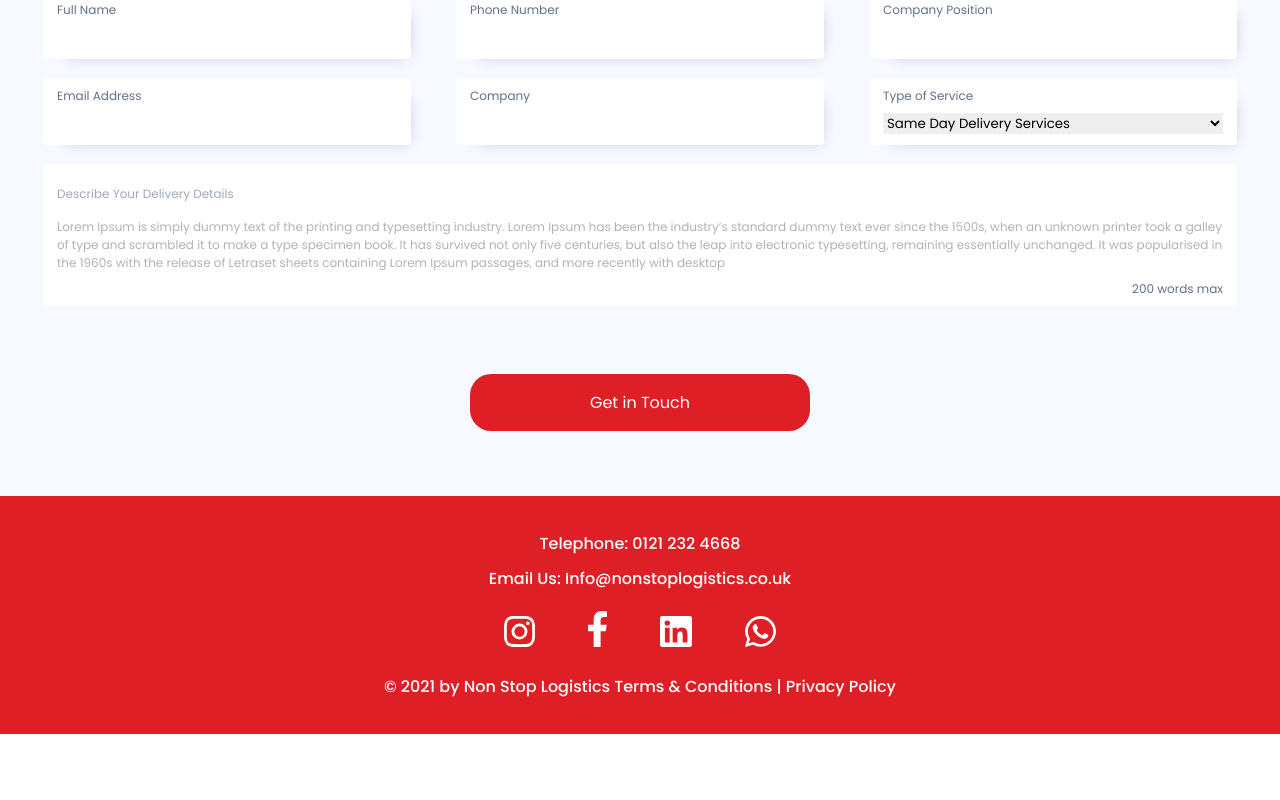
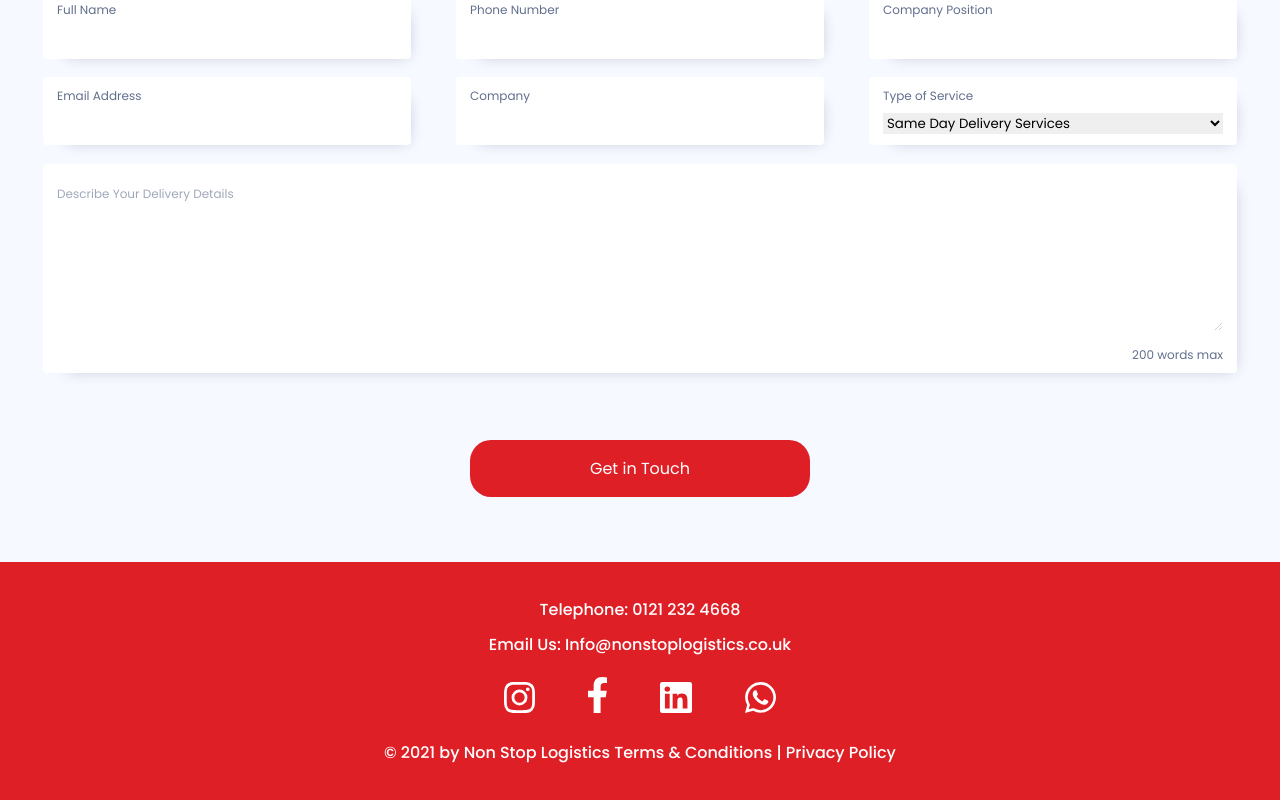
Before and after one commit to juanmafla/final_vue-sass, a Vue app: page / in a window 1280 px wide. Shown: the part 1874-2674 px from the top of the page. Before the commit the page ends 2608 px from the top, so only its background shows below. Built offline with nearby package versions, Linux system fonts and the light colour scheme.

Commit message:
textarea

```diff
--- a/src/App.vue
+++ b/src/App.vue
@@ -98,15 +98,10 @@
           </div>
         </div>
 
-        <div class="row2">
+        <div class="row2  input-wrapper">
           <h4>Describe Your Delivery Details</h4>
-          <p class="para">
-            Lorem Ipsum is simply dummy text of the printing and typesetting industry. Lorem Ipsum has been the
-            industry’s standard dummy text ever since the 1500s, when an unknown printer took a galley of type and
-            scrambled it to make a type specimen book. It has survived not only five centuries, but also the leap into
-            electronic typesetting, remaining essentially unchanged. It was popularised in the 1960s with the release of
-            Letraset sheets containing Lorem Ipsum passages, and more recently with desktop
-          </p>
+          <textarea class="para" maxlength="200">
+          </textarea>
           <p class="limit">200 words max</p>
         </div>
 
--- a/src/scss/footer.scss
+++ b/src/scss/footer.scss
@@ -16,6 +16,20 @@
 
   .container {
     padding-bottom: 65px;
+
+    .input-wrapper {
+      border-radius: 4px;
+      background: $white;
+      padding: 10px 14px;
+      box-shadow: 10px 10px 15px -14px rgba(45, 31, 80, 0.3);
+    }
+
+    textarea {
+      border: none;
+      width: 100%;
+      height: 113px;
+    }
+
     h1 {
       font-size: $footer-heading;
       font-weight: $medium;
```
